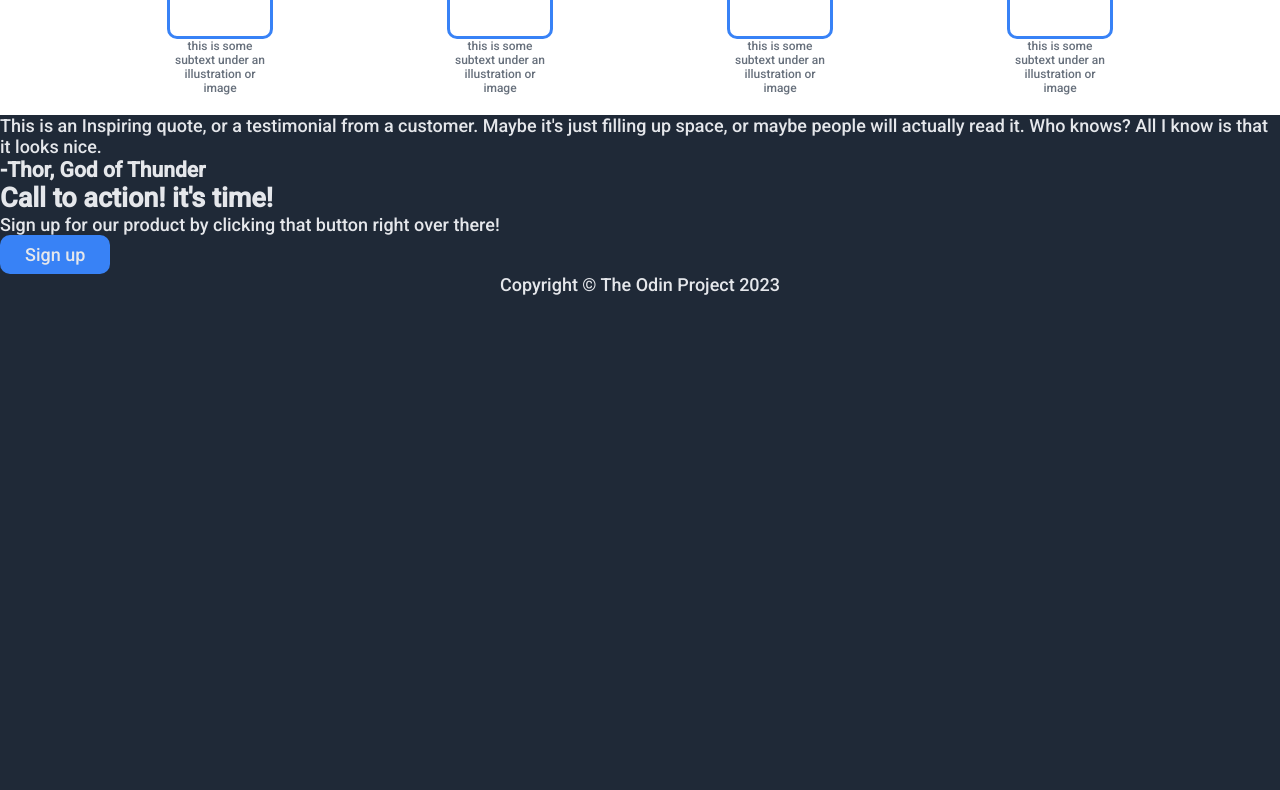
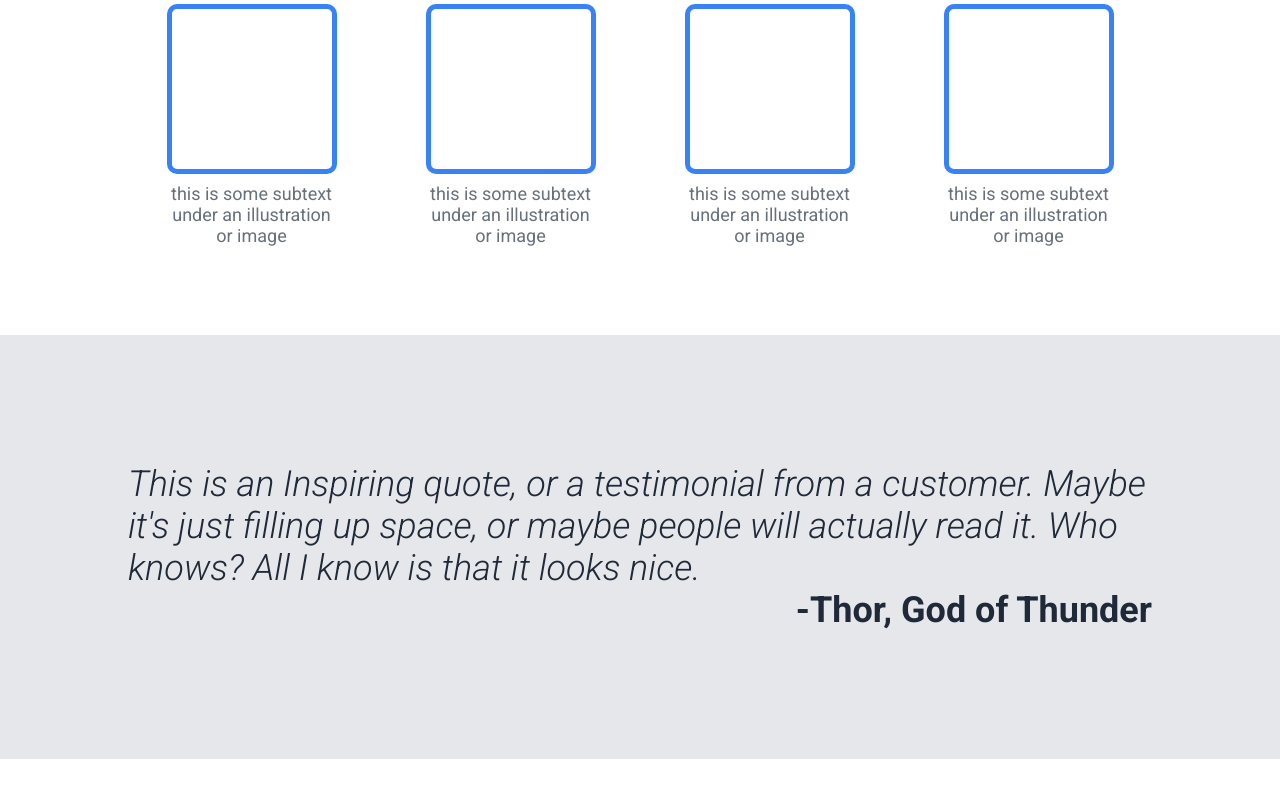
Before and after one commit to DomoTheRussian/odin-landing-page, a plain HTML site: page index.html in a window 1280 px wide. Shown: the part 559-1349 px from the top of the page. Before the commit the page ends 854 px from the top, so only its background shows below. Drawn offline with Linux system fonts and the light colour scheme.

Commit message:
Work on quotation section and first draft of CTA

```diff
--- a/css/style.css
+++ b/css/style.css
@@ -1,4 +1,4 @@
-@import url('https://fonts.googleapis.com/css2?family=Roboto:wght@500&display=swap');
+@import url('https://fonts.googleapis.com/css2?family=Roboto:ital,wght@0,100;0,300;0,400;0,500;0,700;0,900;1,100;1,300;1,400;1,500;1,700;1,900&display=swap');
 
 * {
   background-color: #1f2937;
@@ -8,7 +8,6 @@
 
 li, a, button, main, footer {
   font-family: "Roboto", sans-serif;
-  font-weight: 500;
   font-size: 18px;
   color: #E5E7EB;
   text-decoration: none;
@@ -33,6 +32,7 @@ header {
 .nav__links li {
   display: inline-block;
   padding: 0px 20px;
+  font-weight: 400;
 }
 
 .nav__links li a {
@@ -52,8 +52,8 @@ main {
   display: flex;
   justify-content: space-evenly;
   flex-direction: row;
-  height: 300px;
   background-color: #1f2937;
+  padding: 50px;
 }
 
 .left-side {
@@ -64,6 +64,9 @@ main {
   max-width: 600px;
 }
 
+.cta-button {
+  margin: 10px 0px;
+}
 .right-side {
   display: flex;
   padding: 120px;
@@ -73,7 +76,7 @@ main {
 
 .right-side p {
   display: flex;
-  justify-content: center;
+  align-items: center;
   text-align: center;
   background: #6d747d;
 }
@@ -82,26 +85,23 @@ main {
   display: flex;
   flex-direction: column;
   text-align: center;
-  justify-content: space-between;
+  justify-content: center;
   background: #ffffff;
-  margin-top: 50px;
+  padding: 60px;
 }
 
 .container {
   display: flex;
   background: #ffffff;
   flex-direction: column;
-  justify-content: space-between;
   align-items: center;
-  margin: 0px 30px;
-  max-width: 100px;
 }
 
 .info-header {
   display: flex;
   background: #ffffff;
   justify-content: center;
-  margin: 10px;
+  margin-top: 20px;
 }
 
 .info-header h2 {
@@ -112,8 +112,8 @@ main {
 .text {
   background: #ffffff;
   color: #67707c;
-  font-weight: 300;
-  font-size: 12px;
+  padding: 5% 0%;
+  text-align: center;
 }
 
 .container-direction {
@@ -121,15 +121,71 @@ main {
   background: #ffffff;
   flex-direction: row;
   justify-content: space-evenly;
+  text-align: justify;
   margin: 20px;
+}
+
+.container {
+  max-width: 175px;
 }
 
 .box {
   box-sizing: border-box;
-  padding: 50px 50px;
+  padding: 80px;
   background-color: #ffffff;
-  border: solid 3px #3882F6;
+  border: solid 5px #3882F6;
   border-radius: 10px;
+}
+
+.thor-quotation {
+  display: flex;
+  flex-direction: column;
+  justify-content: center;
+  background: #E5E7EB;
+  color: #1f2937;
+  padding: 10% 10%;
+}
+
+.thor-quotation p {
+  background: #E5E7EB;
+  text-align: left;
+  font-style: italic;
+  font-size: 36px;
+  font-weight: 300;
+}
+
+.thor-quotation h3 {
+  background: #E5E7EB;
+  text-align: right;
+  font-weight: bolder;
+  font-size: 36px;
+}
+
+.cta {
+  display: flex;
+  flex-direction: row;
+  justify-content: space-evenly;
+  align-items: center;
+  background: #ffffff;
+  color: #1f2937;
+  padding: 5% 10%;
+}
+
+.call {
+  display: flex;
+  flex-direction: column;
+  background: #ffffff;
+  color: #1f2937;
+}
+
+.call h2{
+  background: #ffffff;
+  color: #1f2937;
+}
+
+.call p{
+  background: #ffffff;
+  color: #1f2937;
 }
 
 button {
@@ -141,9 +197,14 @@ button {
   transition: all 0.5s ease 0s;
 }
 
+button a:hover {
+  color: #96b0e2;
+}
+
 footer {
   display: flex;
   justify-content: center;
   text-align: center;
   background-color: #1f2937;
+  padding: 50px;
 }
--- a/index.html
+++ b/index.html
@@ -16,9 +16,9 @@
         <img class="logo" src="images/logo.png" alt="Odin Project Landing Page assignment">
         <nav>
             <ul class="nav__links">
-                <li><a href="#">Header Link One</a></li>
-                <li><a href="#">Header Link Two</a></li>
-                <li><a href="#">Header Link Three</a></li>
+                <li><a href="#">header link one</a></li>
+                <li><a href="#">header link two</a></li>
+                <li><a href="#">header link three</a></li>
             </ul>
         </nav>
     </header>
```
